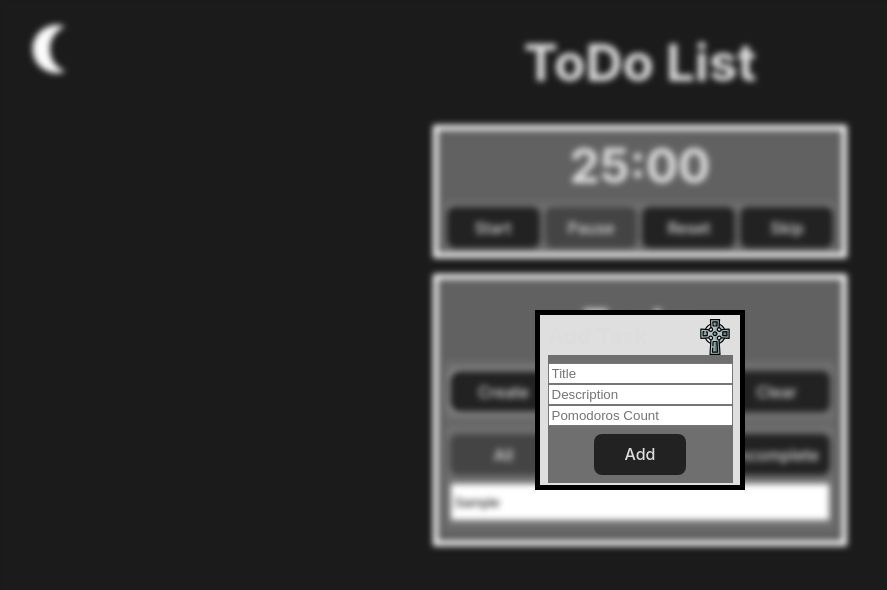
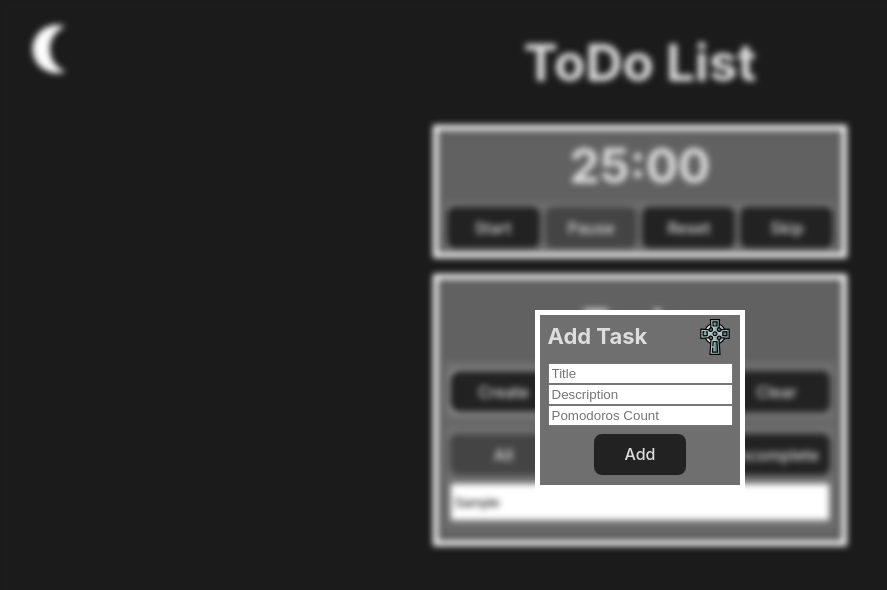
Before and after one commit to Fugasss/front-todo-pomadoro, a React (Vite) app in the folder frontend/: page / in a window 1280 px wide. Both pictures are taken after typing "Sample" into the empty fields and a click on the button "Create". Shown: the top 590 px of the page, without its empty margins (0-887 px from the left). Built offline with nearby package versions, Linux system fonts and the light colour scheme.

Commit message:
modal fix

```diff
--- a/frontend/src/components/modal/Modal.module.scss
+++ b/frontend/src/components/modal/Modal.module.scss
@@ -1,5 +1,3 @@
-@use '/public/stylesheets/base';
-
 div.modal{
     position: fixed;
     display: flex;
@@ -13,8 +11,8 @@ div.modal{
     right: 0;
 
     .content{
-        background-color: base.$background-secondary;
-        border: base.$border;
+        background-color: var(--background-secondary);
+        border: var(--border);
         display: flex;
         flex-flow: column nowrap;
         margin: auto;
--- a/frontend/src/components/modal/Modal.tsx
+++ b/frontend/src/components/modal/Modal.tsx
@@ -4,45 +4,23 @@ import styles from './Modal.module.scss';
 
 type ModalProps = {
     title: string,
-    onClose: Function,
+    onClose: ()=>void,
     children: React.ReactNode
 };
 
-export default class Modal extends React.Component<ModalProps> {
-    constructor(props: ModalProps){
-        super(props);
-    }
+export default function Modal({title, onClose, children}: ModalProps) {
 
-    render(): React.ReactNode{
     return (
         <div className={styles.modal}>
             <div className={styles.content}>
                 <div className={styles.header}>
-                        <h2>{this.props.title}</h2>
-                        <Cross width={36} height={36} onClick={()=>this.props.onClose()}/>
+                    <h2>{title}</h2>
+                    <Cross width={36} height={36} onClick={()=>onClose()}/>
                 </div>
                 <div className={styles.body}>
-                        {this.props.children}
+                    {children}
                 </div>
             </div>
-            </div>);
-    }
-}
-
-// export default function Modal({title, onClose, children}: ModalProps) {
-
-//     return (
-//         <div className="modal">
-//             <div className="modal-content">
-//                 <div className="modal-header">
-//                     <h2>{title}</h2>
-//                     <Cross width={36} height={36} onClick={()=>onClose()}/>
-//                 </div>
-//                 <div className="modal-body">
-//                     {children}
-//                 </div>
-//             </div>
-//         </div>
-//     );
-
-// }
+        </div>
+    );
+};
```
Lines whose indentation alone changed are shown as unchanged.
